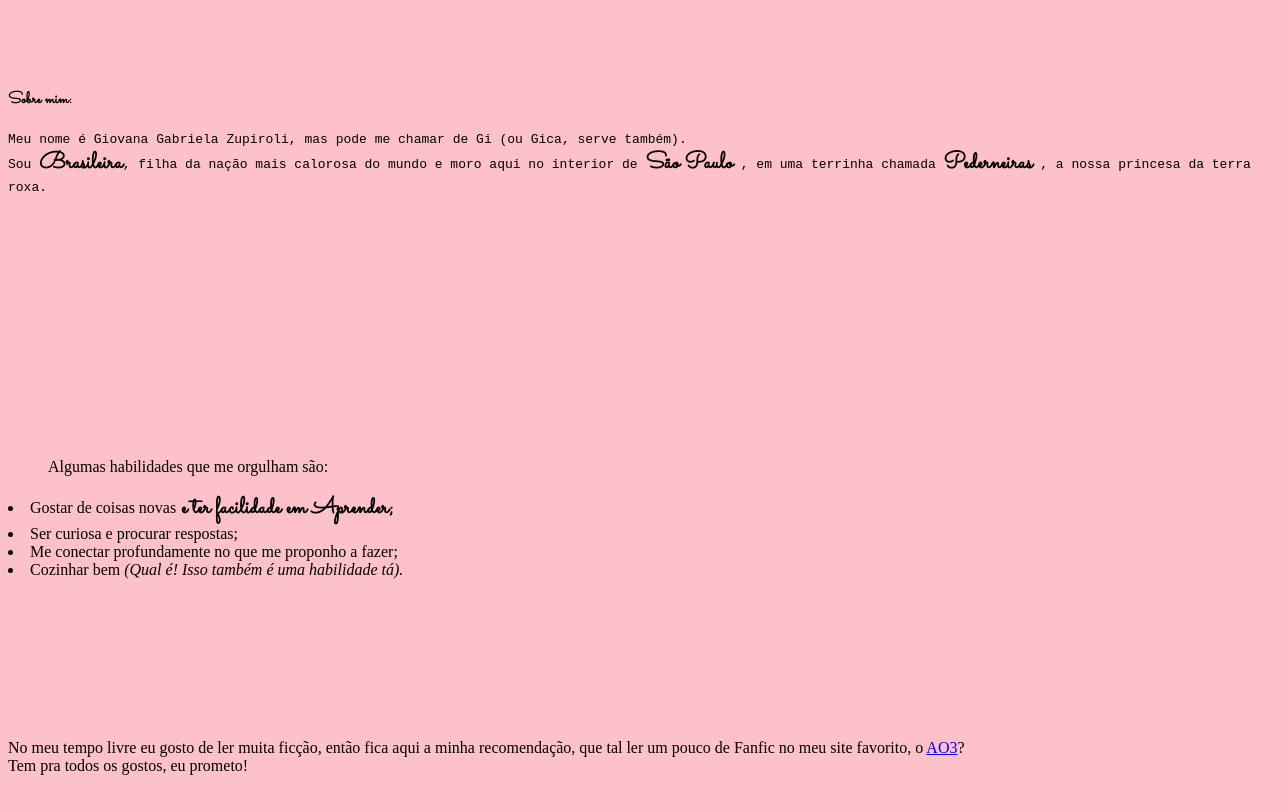
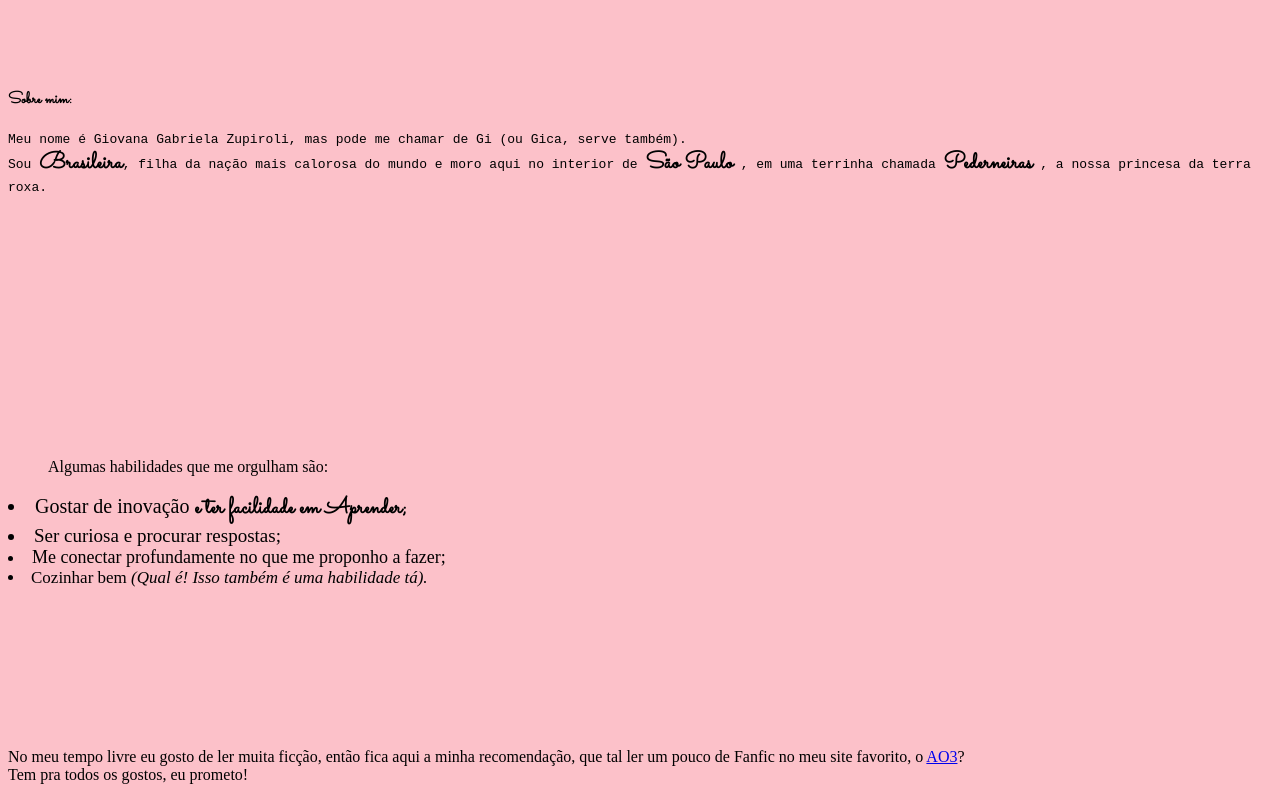
Before and after one commit to giovanaZupiroli/giovanaZupiroli.github.io, a plain HTML site: page index.html in a window 1280 px wide. Shown: the part 600-1400 px from the top of the page. Drawn offline with Linux system fonts and the light colour scheme.

Commit message:
tamanhos diferentes para os elementos da lista de habilidades com classe

```diff
--- a/index.html
+++ b/index.html
@@ -23,7 +23,22 @@
         font-size: 23px;
       }
 
+      .clas13 {
+        font-size: 20px;
+      }
+      .clas14 {
+        font-size: 19px;
+      }
+      .clas15 {
+        font-size: 18px;
+      }
+      .clas16 {
+        font-size: 17px;
+      }
 
+      .espaço {
+        font-weight: 30px;
+      }
     </style>
   </head>
   <body>
@@ -33,6 +48,7 @@
     <h3 class="fontes" class="espaço">Engenheira Agrônoma de vez em quando</h3>
     <h4 class="espaço">Apaixonada por aprender</h4>
     <img src="image/IMG_20220704_124654_681.jpg" width="200px" alt="Foto de Giovana Zupiroli">
+
     <ol class="fontes" >Índice:
         <a href="#1"><li>Sobre Mim</li></a>
         <a href="#2"><li>Minhas habilidades</li></a>
@@ -40,15 +56,23 @@
     </ol>
 
     <hr> <br><br><br><br><br><br><br><br><br><br>
+
     <h4 id="1">Sobre mim:</h4>
-    <p class="fontes" >Meu nome é Giovana Gabriela Zupiroli, mas pode me chamar de Gi (ou Gica, serve também). <br> Sou <strong>Brasileira</strong>, filha da nação mais calorosa do mundo e moro aqui no interior de <strong>São Paulo</strong> , em uma terrinha chamada <strong>Pederneiras</strong> , a nossa princesa da terra roxa.</p><br><br><br><br><br><br><br><br><br><br><br><br><br>
+
+    <p class="fontes" >Meu nome é Giovana Gabriela Zupiroli, mas pode me chamar de Gi (ou Gica, serve também). <br> Sou <strong>Brasileira</strong>, filha da nação mais calorosa do mundo e moro aqui no interior de <strong>São Paulo</strong> , em uma terrinha chamada <strong>Pederneiras</strong> , a nossa princesa da terra roxa.</p>
+
+    <br><br><br><br><br><br><br><br><br><br><br><br><br>
+
     <ul id="2">Algumas habilidades que me orgulham são:</ul>
-    <li>Gostar de coisas novas<strong> e ter facilidade em Aprender;</li></strong>
-    <li>Ser curiosa e procurar respostas;</li>
-    <li>Me conectar profundamente no que me proponho a fazer;</li>
-    <li>Cozinhar bem <em>(Qual é! Isso também é uma habilidade tá).</em></li>
+
+    <li class="clas13">Gostar de inovação<strong> e ter facilidade em Aprender;</li></strong>
+    <li class="clas14">Ser curiosa e procurar respostas;</li>
+    <li class="clas15">Me conectar profundamente no que me proponho a fazer;</li>
+    <li class="clas16">Cozinhar bem <em>(Qual é! Isso também é uma habilidade tá).</em></li>
+
 <br><br><br><br><br><br><br>
 <br>
+
 <p id="3">No meu tempo livre eu gosto de ler muita ficção, então fica aqui a minha recomendação, que tal ler um pouco de Fanfic no meu site favorito, o <a target="_blank" href="https://archiveofourown.org/">AO3</a>? <br>Tem pra todos os gostos, eu prometo!</p>
 
   </body>
```
